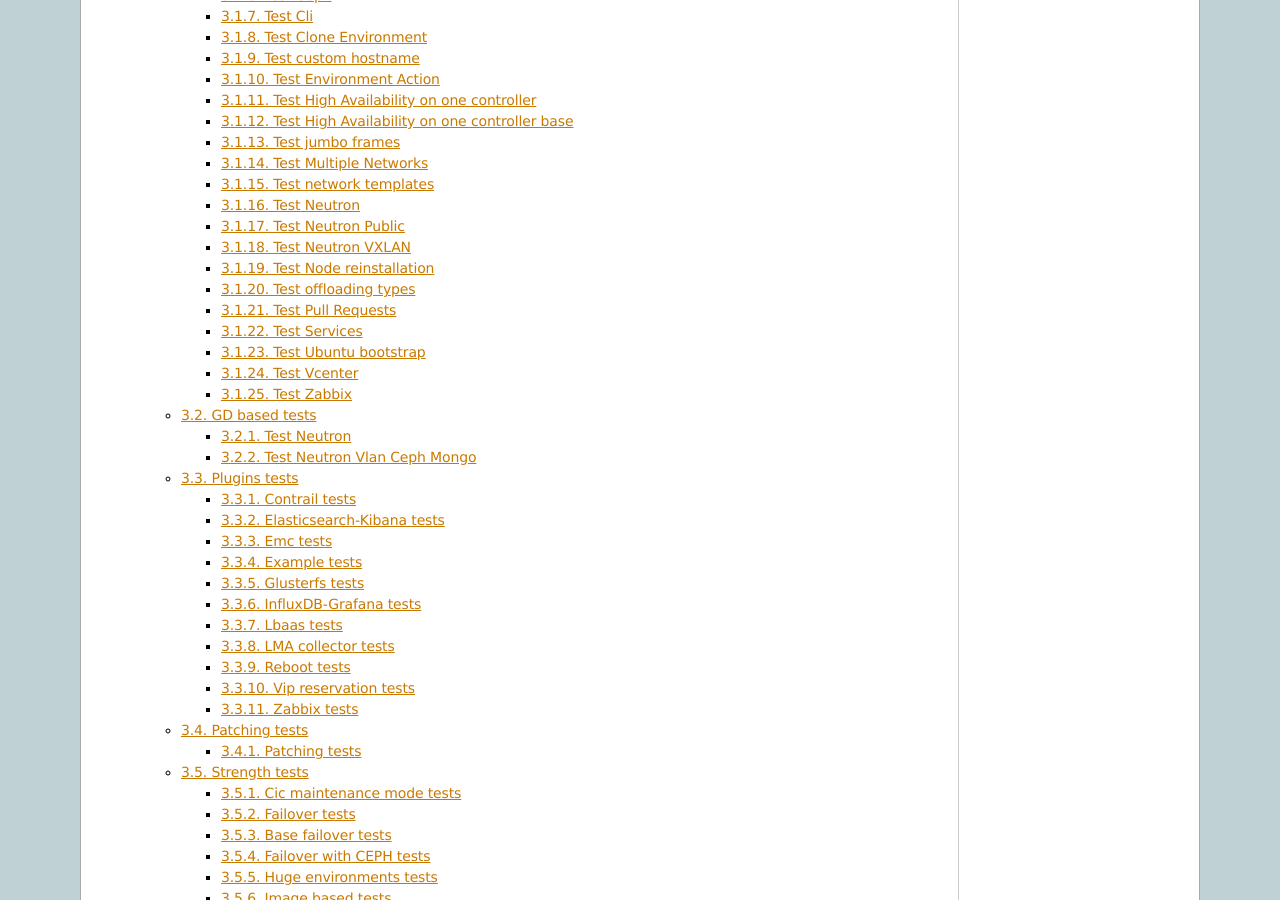
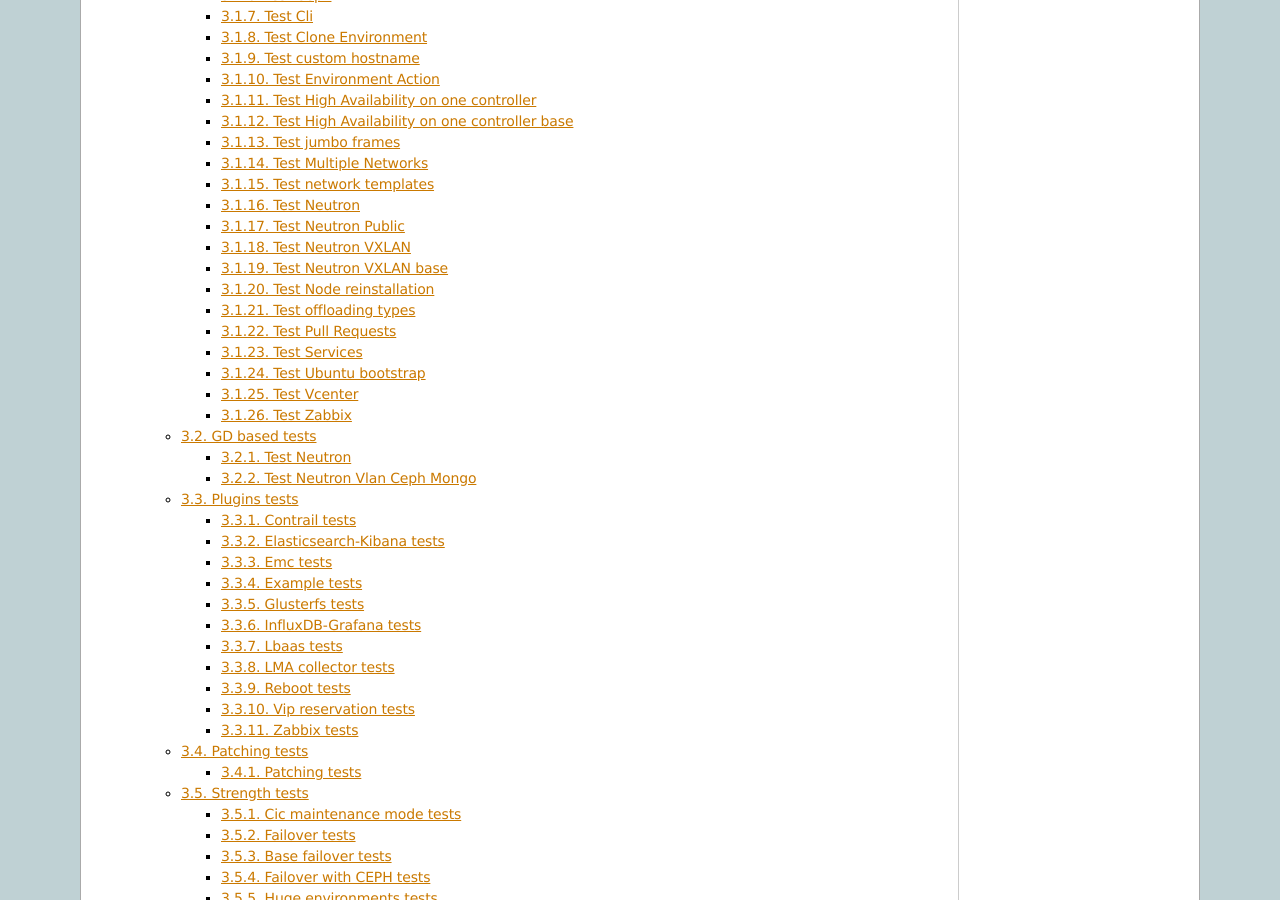
Before and after one commit to openstack-archive/fuel-qa, a Sphinx documentation site: the page built from doc/index.rst, in a window 1280 px wide and 900 px high, scrolled down 718 px. Built offline with Sphinx 7.4.7, drawn with Linux system fonts in a browser that asks for light colours.

Commit message:
Add 'NeutronTunHaBase' class to docs
Change-Id: Id8882a1ba6c7e5ca52387845b07d436143bd85b7
Closes-Bug: #1485000

```diff
--- a/doc/base_tests.rst
+++ b/doc/base_tests.rst
@@ -94,6 +94,11 @@
 Test Neutron VXLAN
 ------------------
 .. automodule:: fuelweb_test.tests.test_neutron_tun
+   :members:
+
+Test Neutron VXLAN base
+-----------------------
+.. automodule:: fuelweb_test.tests.test_neutron_tun_base
    :members:
 
 Test Node reinstallation
```
